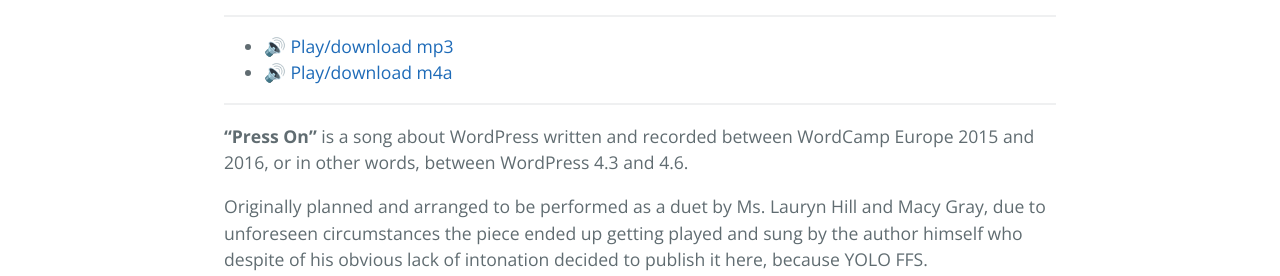
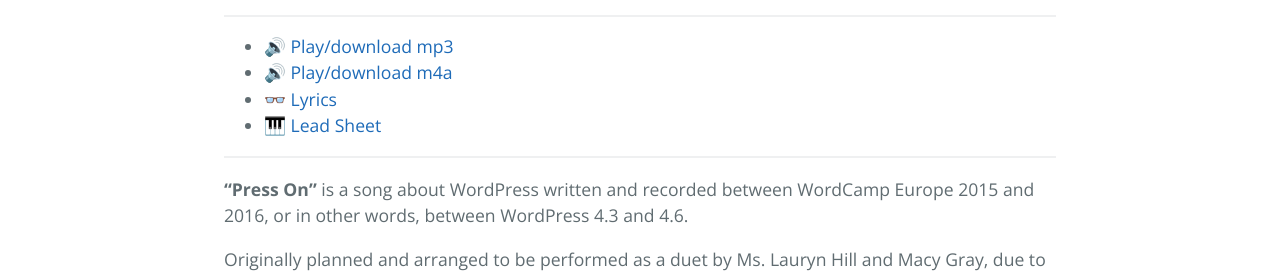
Before and after one commit to glueckpress/Press-On, a plain HTML site: page index.html in a window 1280 px wide. Shown: the part 514-790 px from the top of the page. Drawn offline with nearby package versions, Linux system fonts and the light colour scheme.

```diff
--- a/index.html
+++ b/index.html
@@ -33,6 +33,12 @@
 <li>
 <g-emoji alias="loud_sound" fallback-src="https://assets-cdn.github.com/images/icons/emoji/unicode/1f50a.png">🔊</g-emoji> <a href="https://drive.google.com/file/d/0B2xd_XNpH9eSZlNMSDkzdlhNVVE/view?usp=sharing">Play/download m4a</a>
 </li>
+<li>
+<g-emoji alias="eyeglasses" fallback-src="https://assets-cdn.github.com/images/icons/emoji/unicode/1f453.png">👓</g-emoji> <a href="https://drive.google.com/file/d/0B2xd_XNpH9eSbWd6b200OXJtN0U/view?usp=sharing">Lyrics</a>
+</li>
+<li>
+<g-emoji alias="musical_keyboard" fallback-src="https://assets-cdn.github.com/images/icons/emoji/unicode/1f3b9.png">🎹</g-emoji> <a href="https://drive.google.com/file/d/0B2xd_XNpH9eSVHNqTUN4MlRCRkE/view?usp=sharing">Lead Sheet</a>
+</li>
 </ul>
 
 <hr>
--- a/params.json
+++ b/params.json
@@ -1,6 +1,6 @@
 {
   "name": "Press On",
   "tagline": "A WordPress Song",
-  "body": "# Press On\r\nA WordPress Song\r\n\r\n---\r\n\r\n* 🔊 [Play/download mp3](https://drive.google.com/file/d/0B2xd_XNpH9eSS2F5eENZWjNoeU0/view?usp=sharing)\r\n* 🔊 [Play/download m4a](https://drive.google.com/file/d/0B2xd_XNpH9eSZlNMSDkzdlhNVVE/view?usp=sharing)\r\n\r\n---\r\n\r\n__“Press On”__ is a song about WordPress written and recorded between WordCamp Europe 2015 and 2016, or in other words, between WordPress 4.3 and 4.6.\r\n\r\nOriginally planned and arranged to be performed as a duet by Ms. Lauryn Hill and Macy Gray, due to unforeseen circumstances the piece ended up getting played and sung by the author himself who despite of his obvious lack of intonation decided to publish it here, because YOLO FFS.\r\n\r\n---\r\n\r\n_Music, lyrics, and audio files published under [CC BY-SA 4.0](https://github.com/glueckpress/Press-On/blob/master/LICENSE.md)._\r\n",
+  "body": "# Press On\r\nA WordPress Song\r\n\r\n---\r\n\r\n* 🔊 [Play/download mp3](https://drive.google.com/file/d/0B2xd_XNpH9eSS2F5eENZWjNoeU0/view?usp=sharing)\r\n* 🔊 [Play/download m4a](https://drive.google.com/file/d/0B2xd_XNpH9eSZlNMSDkzdlhNVVE/view?usp=sharing)\r\n* 👓 [Lyrics](https://drive.google.com/file/d/0B2xd_XNpH9eSbWd6b200OXJtN0U/view?usp=sharing)\r\n* 🎹 [Lead Sheet](https://drive.google.com/file/d/0B2xd_XNpH9eSVHNqTUN4MlRCRkE/view?usp=sharing)\r\n\r\n---\r\n\r\n__“Press On”__ is a song about WordPress written and recorded between WordCamp Europe 2015 and 2016, or in other words, between WordPress 4.3 and 4.6.\r\n\r\nOriginally planned and arranged to be performed as a duet by Ms. Lauryn Hill and Macy Gray, due to unforeseen circumstances the piece ended up getting played and sung by the author himself who despite of his obvious lack of intonation decided to publish it here, because YOLO FFS.\r\n\r\n---\r\n\r\n_Music, lyrics, and audio files published under [CC BY-SA 4.0](https://github.com/glueckpress/Press-On/blob/master/LICENSE.md)._\r\n",
   "note": "Don't delete this file! It's used internally to help with page regeneration."
 }
```
